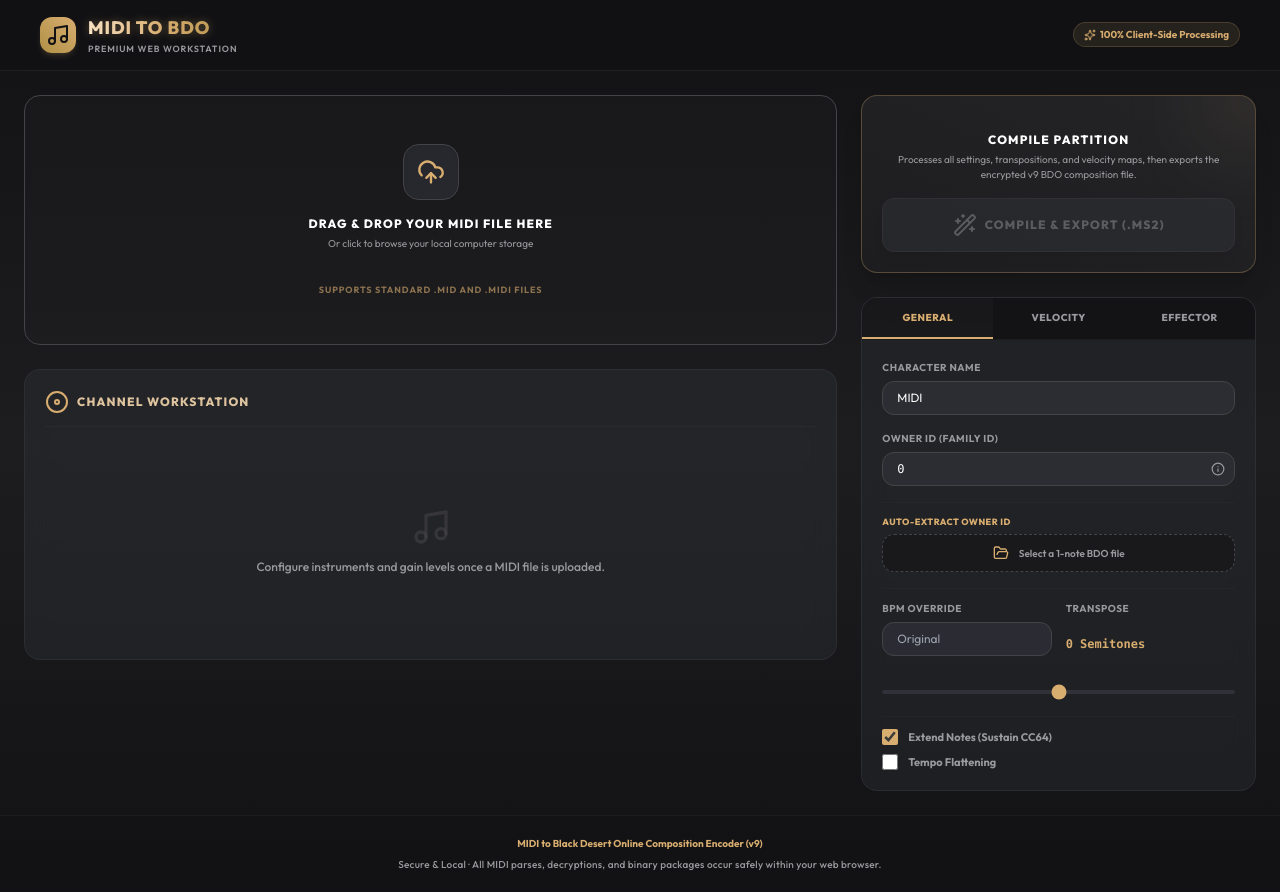
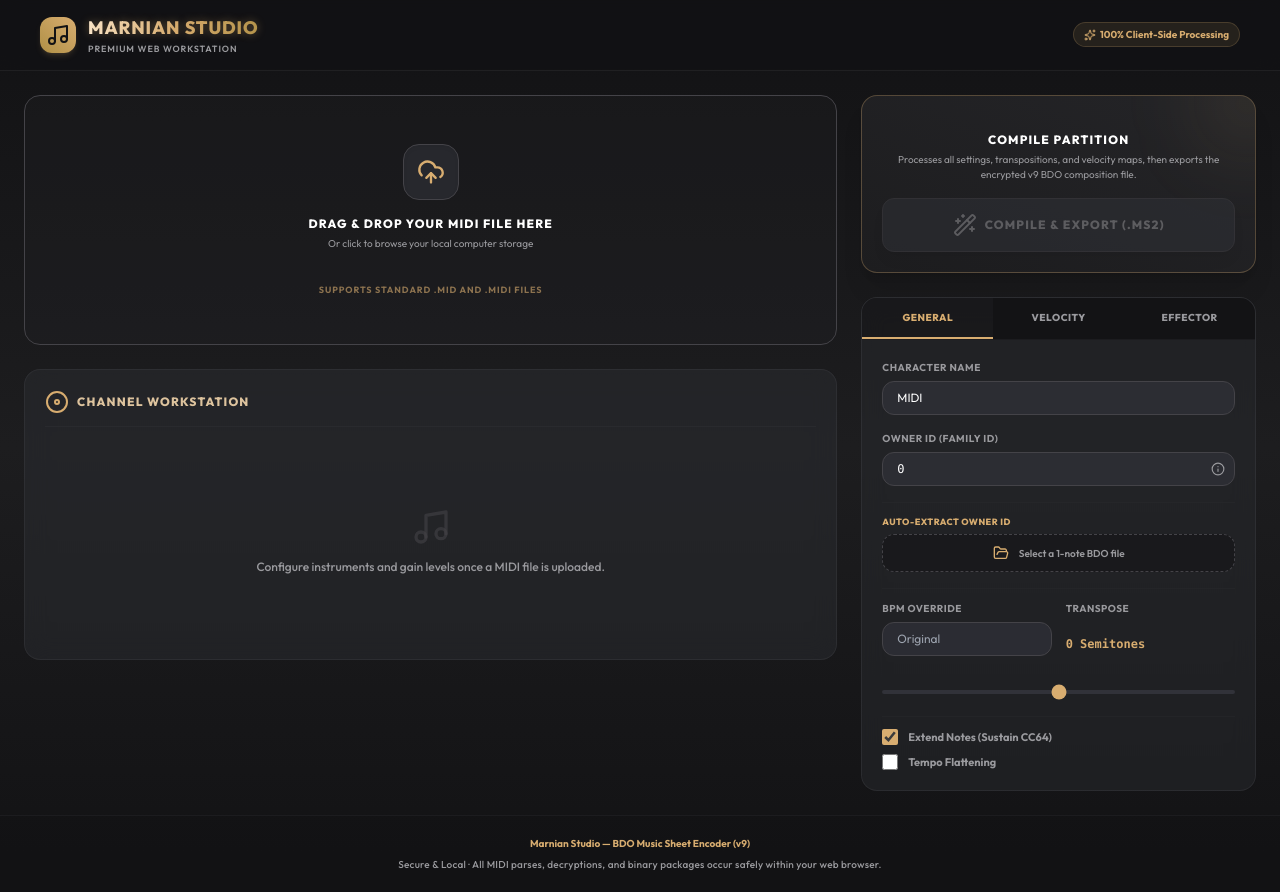
Before and after one commit to Fyzzo/midi-to-bdo-web, a Nuxt app: page / in a window 1280 px wide. Built offline with nearby package versions, Linux system fonts and the light colour scheme.

Commit message:
chore: renommer le site en 'Marnian Studio'

```diff
--- a/app/app.vue
+++ b/app/app.vue
@@ -9,7 +9,7 @@
         </div>
         <div>
           <h1 class="text-lg font-black tracking-wider text-glow bg-gradient-to-r from-bdo-goldBright via-bdo-gold to-bdo-goldDark bg-clip-text text-transparent uppercase">
-            MIDI to BDO
+            Marnian Studio
           </h1>
           <p class="text-[9px] text-bdo-textDim tracking-widest uppercase font-semibold">Premium Web Workstation</p>
         </div>
@@ -655,7 +655,7 @@
 
     <!-- Footer -->
     <footer class="mt-auto border-t border-bdo-border/20 py-5 px-6 text-center text-[10px] text-bdo-textDim bg-bdo-darkest/50 space-y-1.5">
-      <p class="font-bold text-bdo-gold">MIDI to Black Desert Online Composition Encoder (v9)</p>
+      <p class="font-bold text-bdo-gold">Marnian Studio — BDO Music Sheet Encoder (v9)</p>
       <p class="font-medium tracking-wide">
         Secure & Local · All MIDI parses, decryptions, and binary packages occur safely within your web browser.
       </p>
--- a/nuxt.config.ts
+++ b/nuxt.config.ts
@@ -7,7 +7,7 @@
   css: ['~/assets/css/main.css'],
   app: {
     head: {
-      title: 'MIDI to BDO Music Converter',
+      title: 'Marnian Studio — MIDI to BDO Music Converter',
       meta: [
         { charset: 'utf-8' },
         { name: 'viewport', content: 'width=device-width, initial-scale=1' },
```
